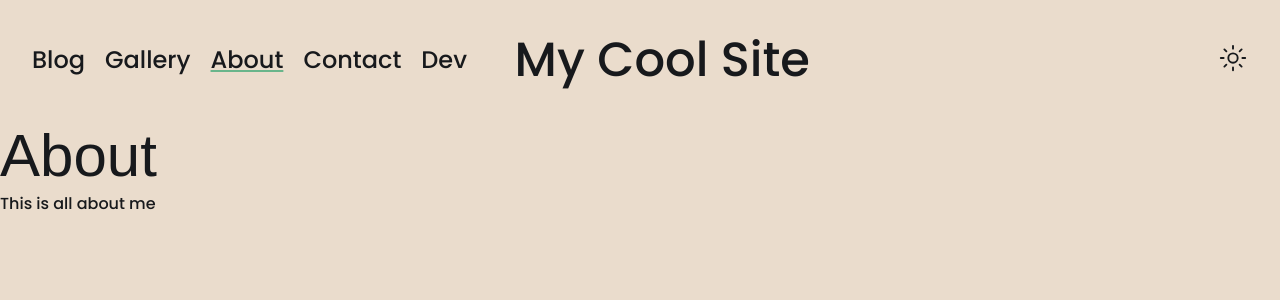
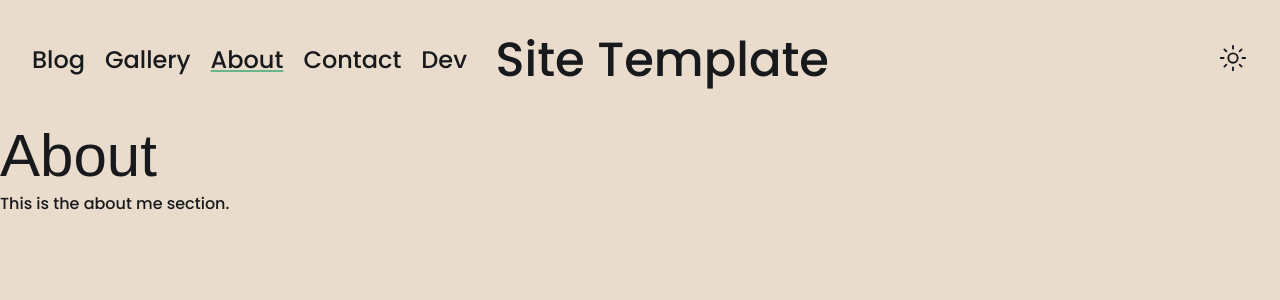
Before and after one commit to gr-eggory/ever-greg, a SvelteKit app: page /about in a window 1280 px wide. Shown: the top 300 px of the page. Built offline with nearby package versions, Linux system fonts and the light colour scheme; a web font is replaced by a local one.

Commit message:
Adjusting some text

```diff
--- a/src/lib/config.ts
+++ b/src/lib/config.ts
@@ -2,7 +2,7 @@ import { dev } from '$app/environment';
 
 // Main config for entire website
 export const siteConfig = {
-	title: 'My Cool Site',
+	title: 'Site Template',
 	description: 'An Easy to Use Site Template',
 	url: 'https://your-blog-template.vercel.app',
 	link: 'https://github.com/gckirchoff/blog-template',
--- a/src/routes/(site)/about/+page.svelte
+++ b/src/routes/(site)/about/+page.svelte
@@ -5,4 +5,4 @@
 
 <H2>About</H2>
 
-<Body1>This is all about me</Body1>
+<Body1>This is the about me section.</Body1>
```
